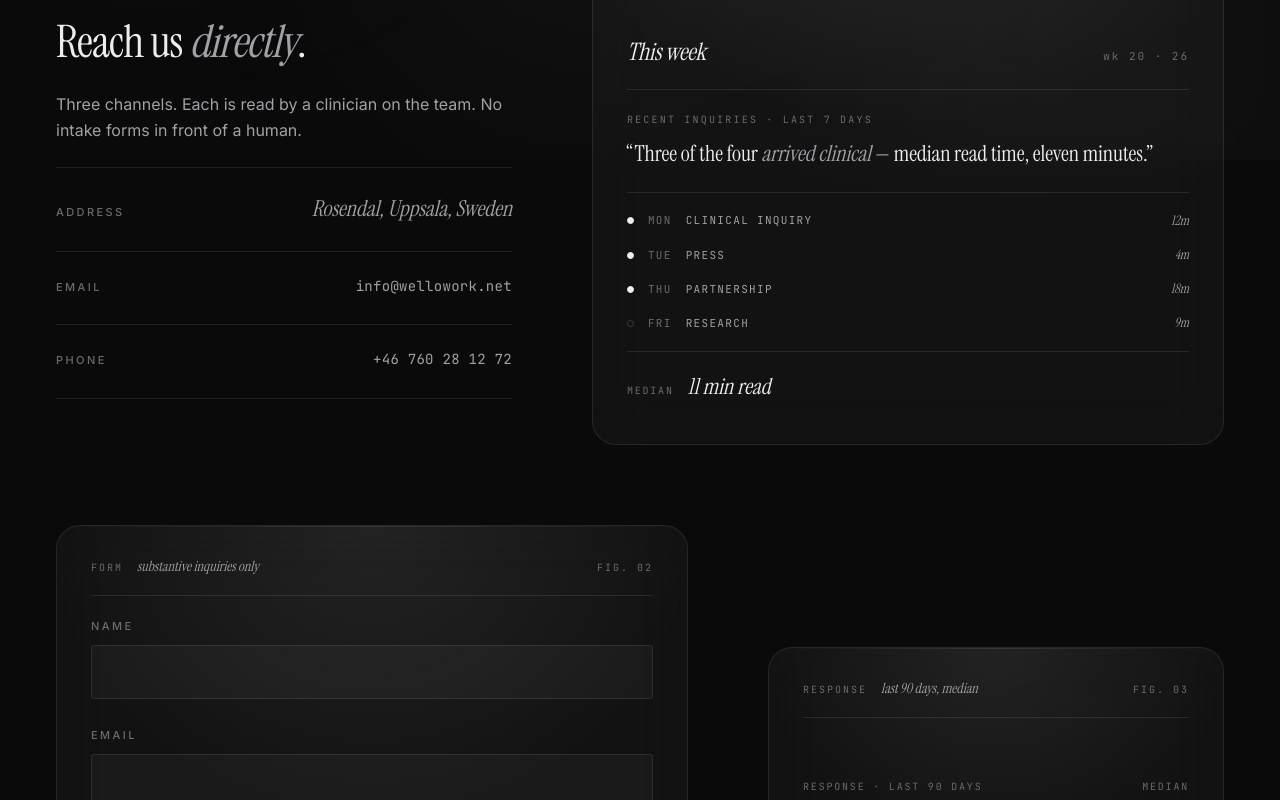
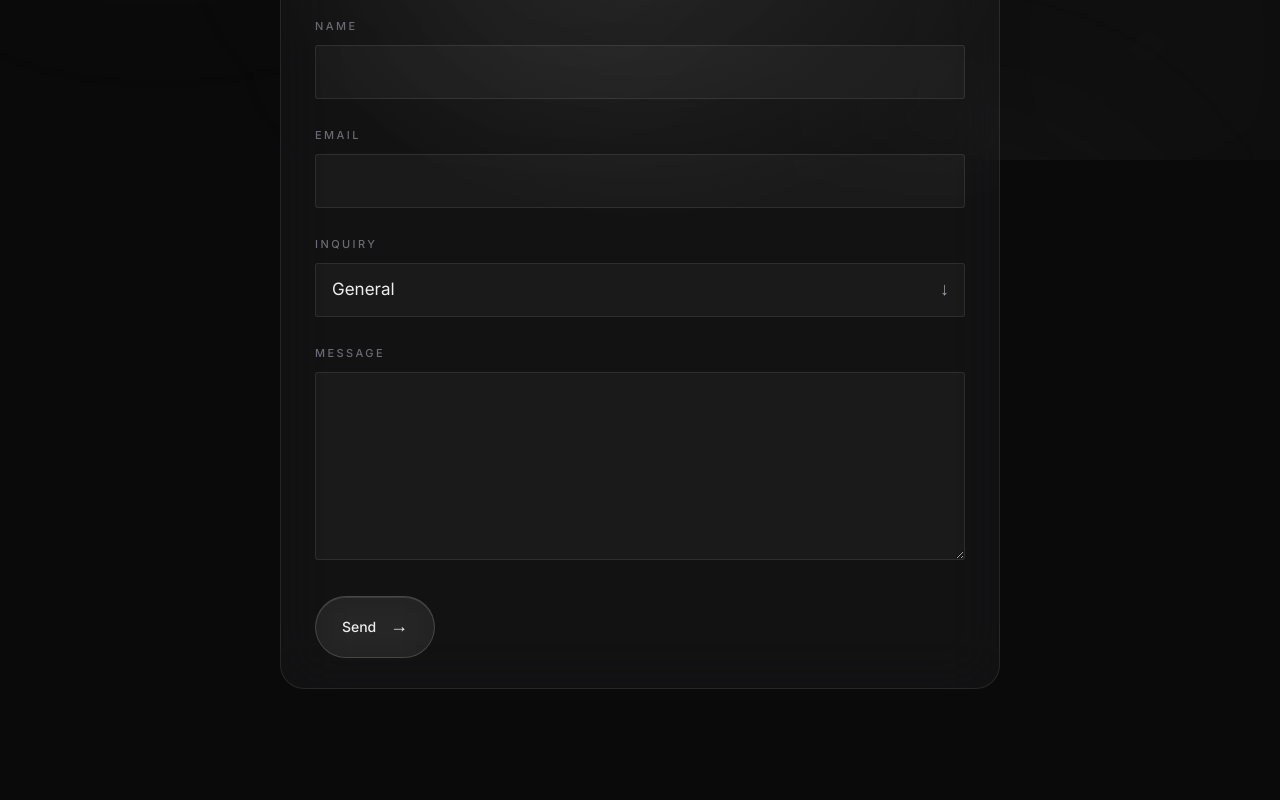
Before and after one commit to drjohn-code/twentythird, a Next.js app: page /contact in a window 1280 px wide. Shown: the part 640-1440 px from the top of the page. Built offline with nearby package versions, Linux system fonts and the light colour scheme.

Commit message:
bug fixing

```diff
--- a/app/contact/page.tsx
+++ b/app/contact/page.tsx
@@ -2,8 +2,6 @@ import Link from "next/link";
 import type { Metadata } from "next";
 import Reveal from "../../components/layout/Reveal";
 import FigureCard from "../../components/figures/FigureCard";
-import ReportMock from "../../components/figures/ReportMock";
-import PromptCard from "../../components/figures/PromptCard";
 import ContactForm from "../../components/contact/ContactForm";
 
 export const metadata: Metadata = {
@@ -33,76 +31,10 @@ export default function ContactPage() {
         </div>
       </Reveal>
 
-      {/* REACH */}
-      <section className="page-section split-section">
+      {/* FORM */}
+      <section className="page-section">
         <div className="container">
-          <div className="split-stack">
-            <div className="split-row">
-              <div className="split-copy">
-                <div className="row-meta">
-                  <span className="num"></span>
-                  <span className="tag" style={{ fontSize: "16px" }}>
-                    Direct
-                  </span>
-                </div>
-                <h3>
-                  Reach us <span className="it">directly</span>.
-                </h3>
-                <p>
-                  Three channels. Each is read by a clinician on the team. No
-                  intake forms in front of a human.
-                </p>
-                <div className="contact-rows">
-                  <div className="contact-row">
-                    <span className="row-k">Address</span>
-                    <span className="row-v">Rosendal, Uppsala, Sweden</span>
-                  </div>
-                  <div className="contact-row">
-                    <span className="row-k">Email</span>
-                    <a
-                      href="mailto:info@wellowork.net"
-                      className="row-v mono"
-                    >
-                      info@wellowork.net
-                    </a>
-                  </div>
-                  <div className="contact-row">
-                    <span className="row-k">Phone</span>
-                    <a href="tel:+46760281272" className="row-v mono">
-                      +46 760 28 12 72
-                    </a>
-                  </div>
-                </div>
-              </div>
-              <FigureCard
-                label="inbox"
-                subtitle="what arrives"
-                fig="Fig. 01"
-              >
-                <PromptCard
-                  heading="This week"
-                  date="wk 20 · 26"
-                  eyebrow="recent inquiries · last 7 days"
-                  quote={
-                    <>
-                      &ldquo;Three of the four <em>arrived clinical</em> —
-                      median read time, eleven minutes.&rdquo;
-                    </>
-                  }
-                  rows={[
-                    { type: "clinical inquiry", time: "mon", duration: "12m" },
-                    { type: "press", time: "tue", duration: "4m" },
-                    { type: "partnership", time: "thu", duration: "18m" },
-                    { type: "research", time: "fri", duration: "9m", unread: true },
-                  ]}
-                  footerLabel="median"
-                  footerValue="11 min read"
-                />
-              </FigureCard>
-            </div>
-
-            {/* FORM */}
-            <div className="split-row reverse">
+          <div className="contact-form-wrap">
             <FigureCard
               label="form"
               subtitle="substantive inquiries only"
@@ -110,25 +42,6 @@ export default function ContactPage() {
             >
               <ContactForm />
             </FigureCard>
-              <FigureCard
-                label="response"
-                subtitle="last 90 days, median"
-                fig="Fig. 03"
-              >
-                <ReportMock
-                  caseLabel="response · last 90 days"
-                  prepared="median"
-                  rows={[
-                    { k: "General", pct: "~48 hrs", width: 56 },
-                    { k: "Clinical", pct: "~72 hrs", width: 72 },
-                    { k: "Press", pct: "~24 hrs", width: 30 },
-                    { k: "Partnership", pct: "~5 days", width: 92 },
-                  ]}
-                  footerLabel="window"
-                  footerValue="weekdays, Uppsala"
-                />
-              </FigureCard>
-            </div>
           </div>
         </div>
       </section>
--- a/app/globals.css
+++ b/app/globals.css
@@ -1046,6 +1046,9 @@ section{position:relative;}
   color:var(--fg);border-bottom-color:var(--hair-strong);
 }
 
+/* contact: centered form wrap */
+.contact-form-wrap{max-width:720px;margin:0 auto}
+
 /* contact: form fields */
 .contact-form{display:block}
 .field-group{display:flex;flex-direction:column;gap:28px}
--- a/components/layout/Reveal.tsx
+++ b/components/layout/Reveal.tsx
@@ -1,4 +1,7 @@
-import type { ReactNode } from "react";
+"use client";
+
+import { useEffect, useRef, type ReactNode } from "react";
+import { usePathname } from "next/navigation";
 
 type RevealProps = {
   children: ReactNode;
@@ -12,8 +15,46 @@ export default function Reveal({
   className,
 }: RevealProps) {
   const Component = Tag as React.ElementType;
+  const ref = useRef<HTMLElement | null>(null);
+  const pathname = usePathname();
+
+  useEffect(() => {
+    const el = ref.current;
+    if (!el) return;
+
+    const rect = el.getBoundingClientRect();
+    if (rect.top < window.innerHeight && rect.bottom > 0) {
+      el.classList.add("in");
+      return;
+    }
+
+    const observer = new IntersectionObserver(
+      (entries) => {
+        entries.forEach((entry) => {
+          if (entry.isIntersecting) {
+            entry.target.classList.add("in");
+            observer.unobserve(entry.target);
+          }
+        });
+      },
+      { threshold: 0.18 },
+    );
+
+    const raf = requestAnimationFrame(() => {
+      observer.observe(el);
+    });
+
+    return () => {
+      cancelAnimationFrame(raf);
+      observer.disconnect();
+    };
+  }, [pathname]);
+
   return (
-    <Component className={["reveal", className].filter(Boolean).join(" ")}>
+    <Component
+      ref={ref}
+      className={["reveal", className].filter(Boolean).join(" ")}
+    >
       {children}
     </Component>
   );
--- a/components/layout/SiteInteractions.tsx
+++ b/components/layout/SiteInteractions.tsx
@@ -1,8 +1,11 @@
 "use client";
 
 import { useEffect } from "react";
+import { usePathname } from "next/navigation";
 
 export default function SiteInteractions() {
+  const pathname = usePathname();
+
   useEffect(() => {
     const root = document.documentElement;
 
@@ -17,32 +20,54 @@ export default function SiteInteractions() {
     };
     btn?.addEventListener("click", onToggle);
 
+    const reveal = (el: Element) => {
+      const rect = el.getBoundingClientRect();
+      if (rect.top < window.innerHeight && rect.bottom > 0) {
+        el.classList.add("in");
+        return true;
+      }
+      return false;
+    };
+
     const io = new IntersectionObserver(
       (entries) => {
         entries.forEach((e) => {
-          if (e.isIntersecting) e.target.classList.add("in");
+          if (e.isIntersecting) {
+            e.target.classList.add("in");
+            io.unobserve(e.target);
+          }
         });
       },
       { threshold: 0.18 },
     );
-    document.querySelectorAll(".reveal").forEach((el) => io.observe(el));
-
     const io2 = new IntersectionObserver(
       (entries) => {
         entries.forEach((e) => {
-          if (e.isIntersecting) e.target.classList.add("in");
+          if (e.isIntersecting) {
+            e.target.classList.add("in");
+            io2.unobserve(e.target);
+          }
         });
       },
       { threshold: 0.18 },
     );
-    document.querySelectorAll(".split-section").forEach((el) => io2.observe(el));
+
+    const raf = requestAnimationFrame(() => {
+      document.querySelectorAll(".reveal").forEach((el) => {
+        if (!reveal(el)) io.observe(el);
+      });
+      document.querySelectorAll(".split-section").forEach((el) => {
+        if (!reveal(el)) io2.observe(el);
+      });
+    });
 
     return () => {
       btn?.removeEventListener("click", onToggle);
+      cancelAnimationFrame(raf);
       io.disconnect();
       io2.disconnect();
     };
-  }, []);
+  }, [pathname]);
 
   return null;
 }
```
Lines whose indentation alone changed are shown as unchanged.
